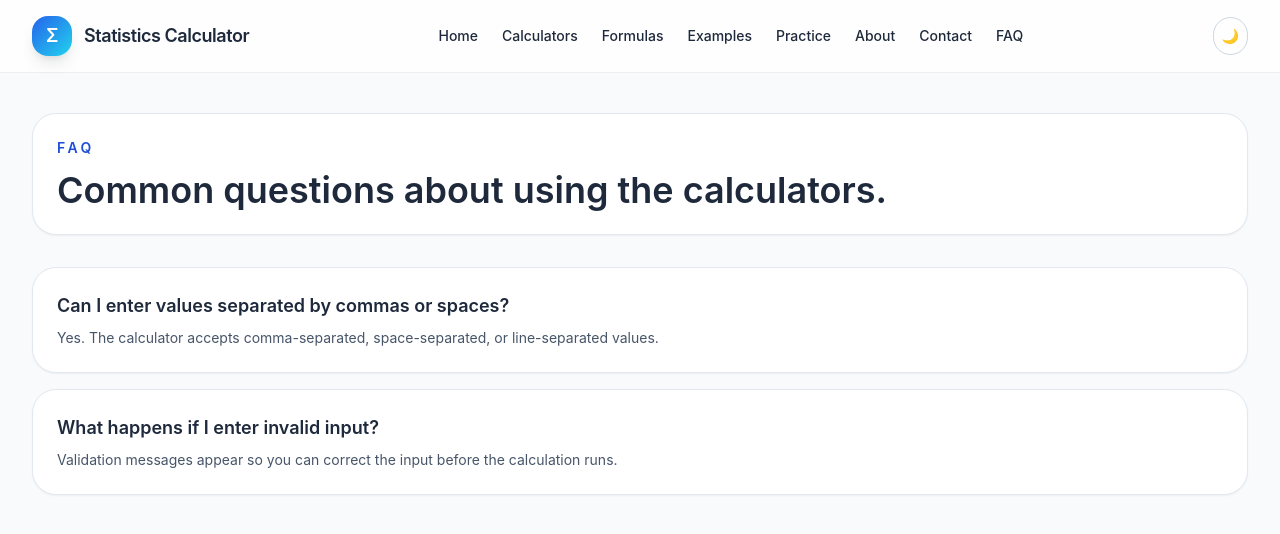
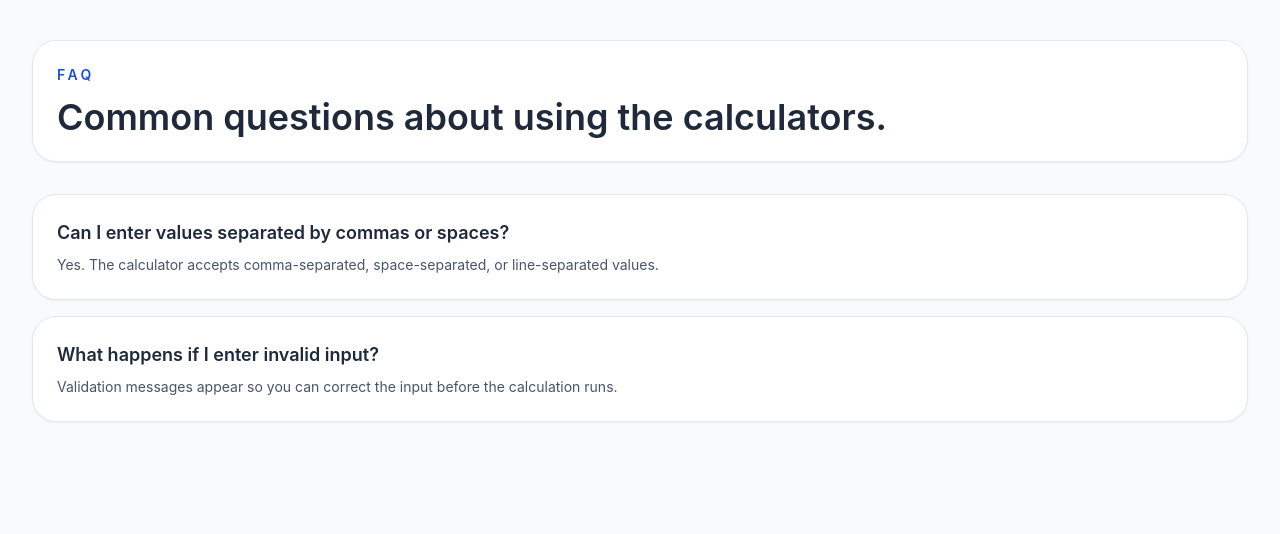
Before and after one commit to bunnaka-hash/Statistics-Calculator, a plain HTML site: page components/pages/faq.html in a window 1280 px wide. Drawn offline with nearby package versions, Linux system fonts and the light colour scheme; files that its build step writes are made by us from their sources; files whose address does not match are found by name.

Commit message:
adjusting

```diff
--- a/components/pages/faq.html
+++ b/components/pages/faq.html
@@ -18,84 +18,7 @@
   <body
     class="min-h-full bg-slate-50 text-slate-800 transition-colors dark:bg-slate-950 dark:text-slate-100"
   >
-    <header
-      class="sticky top-0 z-40 border-b border-slate-200/70 bg-white/80 backdrop-blur dark:border-slate-800 dark:bg-slate-950/80"
-    >
-      <div
-        class="mx-auto flex max-w-7xl items-center justify-between px-4 py-4 sm:px-6 lg:px-8"
-      >
-        <a
-          href="index.html"
-          class="flex items-center gap-3 text-lg font-semibold tracking-tight"
-        >
-          <span
-            class="flex h-10 w-10 items-center justify-center rounded-2xl bg-gradient-to-br from-brand-500 to-cyan-400 text-white shadow-lg"
-            >Σ</span
-          >
-          <span>Statistics Calculator</span>
-        </a>
-        <nav class="hidden items-center gap-6 text-sm font-medium md:flex">
-          <a href="index.html" class="transition hover:text-brand-600">Home</a>
-          <a href="calculators.html" class="transition hover:text-brand-600"
-            >Calculators</a
-          >
-          <a href="formulas.html" class="transition hover:text-brand-600"
-            >Formulas</a
-          >
-          <a href="examples.html" class="transition hover:text-brand-600"
-            >Examples</a
-          >
-          <a href="practice.html" class="transition hover:text-brand-600"
-            >Practice</a
-          >
-          <a href="about.html" class="transition hover:text-brand-600">About</a>
-          <a href="contact.html" class="transition hover:text-brand-600"
-            >Contact</a
-          >
-          <a href="faq.html" class="transition hover:text-brand-600">FAQ</a>
-        </nav>
-        <div class="flex items-center gap-3">
-          <button
-            id="theme-toggle"
-            class="rounded-full border border-slate-300 p-2 text-sm dark:border-slate-700"
-            aria-label="Toggle dark mode"
-          >
-            🌙
-          </button>
-          <button
-            id="mobile-menu-toggle"
-            class="rounded-full border border-slate-300 p-2 text-sm md:hidden dark:border-slate-700"
-            aria-label="Open menu"
-          >
-            ☰
-          </button>
-        </div>
-      </div>
-      <div
-        id="mobile-menu"
-        class="hidden border-t border-slate-200 bg-white px-4 py-4 dark:border-slate-800 dark:bg-slate-950 md:hidden"
-      >
-        <div class="flex flex-col gap-3 text-sm font-medium">
-          <a href="index.html" class="transition hover:text-brand-600">Home</a>
-          <a href="calculators.html" class="transition hover:text-brand-600"
-            >Calculators</a
-          >
-          <a href="formulas.html" class="transition hover:text-brand-600"
-            >Formulas</a
-          >
-          <a href="examples.html" class="transition hover:text-brand-600"
-            >Examples</a
-          >
-          <a href="practice.html" class="transition hover:text-brand-600"
-            >Practice</a
-          >
-          <a href="about.html" class="transition hover:text-brand-600">About</a>
-          <a href="contact.html" class="transition hover:text-brand-600"
-            >Contact</a
-          >
-          <a href="faq.html" class="transition hover:text-brand-600">FAQ</a>
-        </div>
-      </div>
+
     </header>
 
     <main class="mx-auto max-w-7xl px-4 py-10 sm:px-6 lg:px-8">
```
